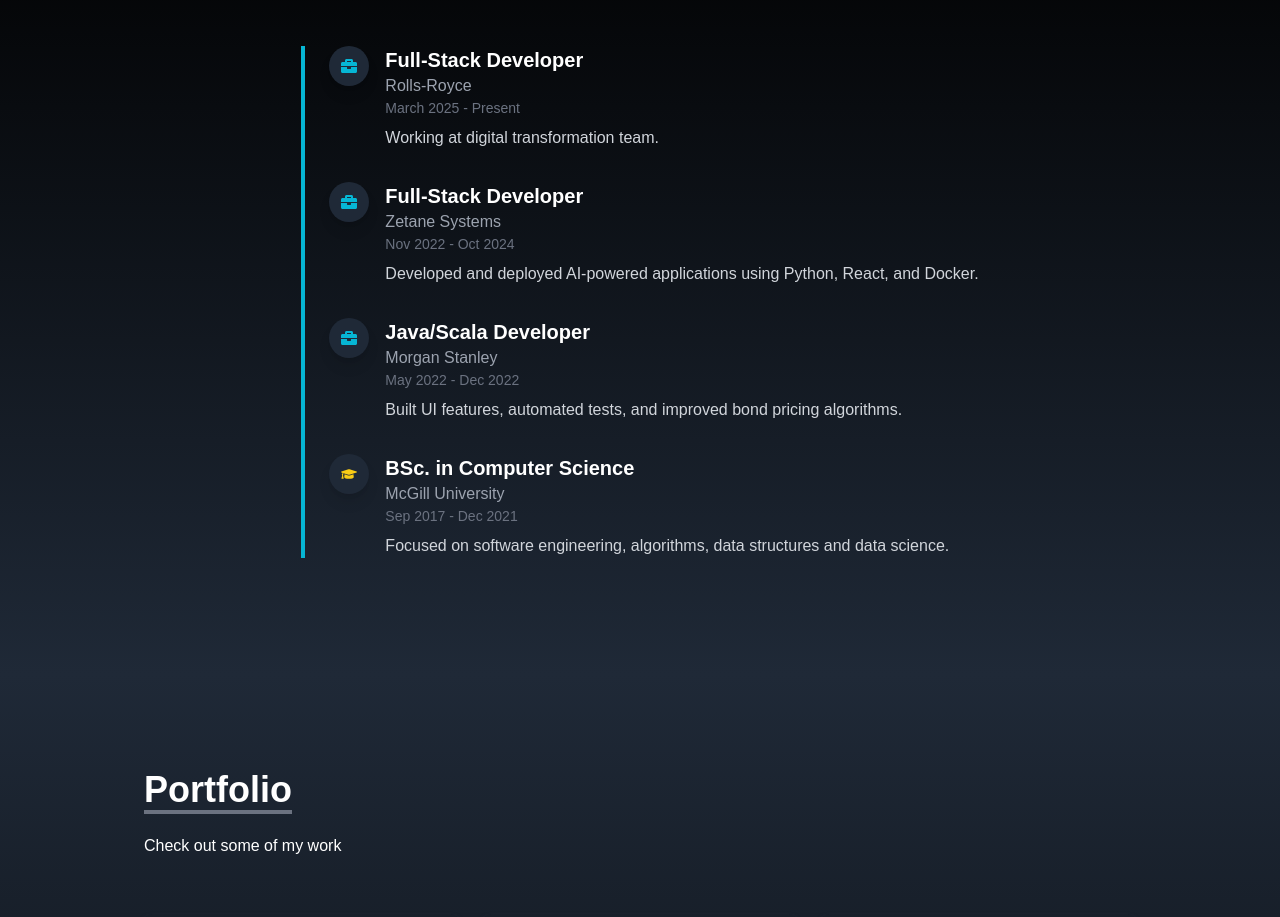
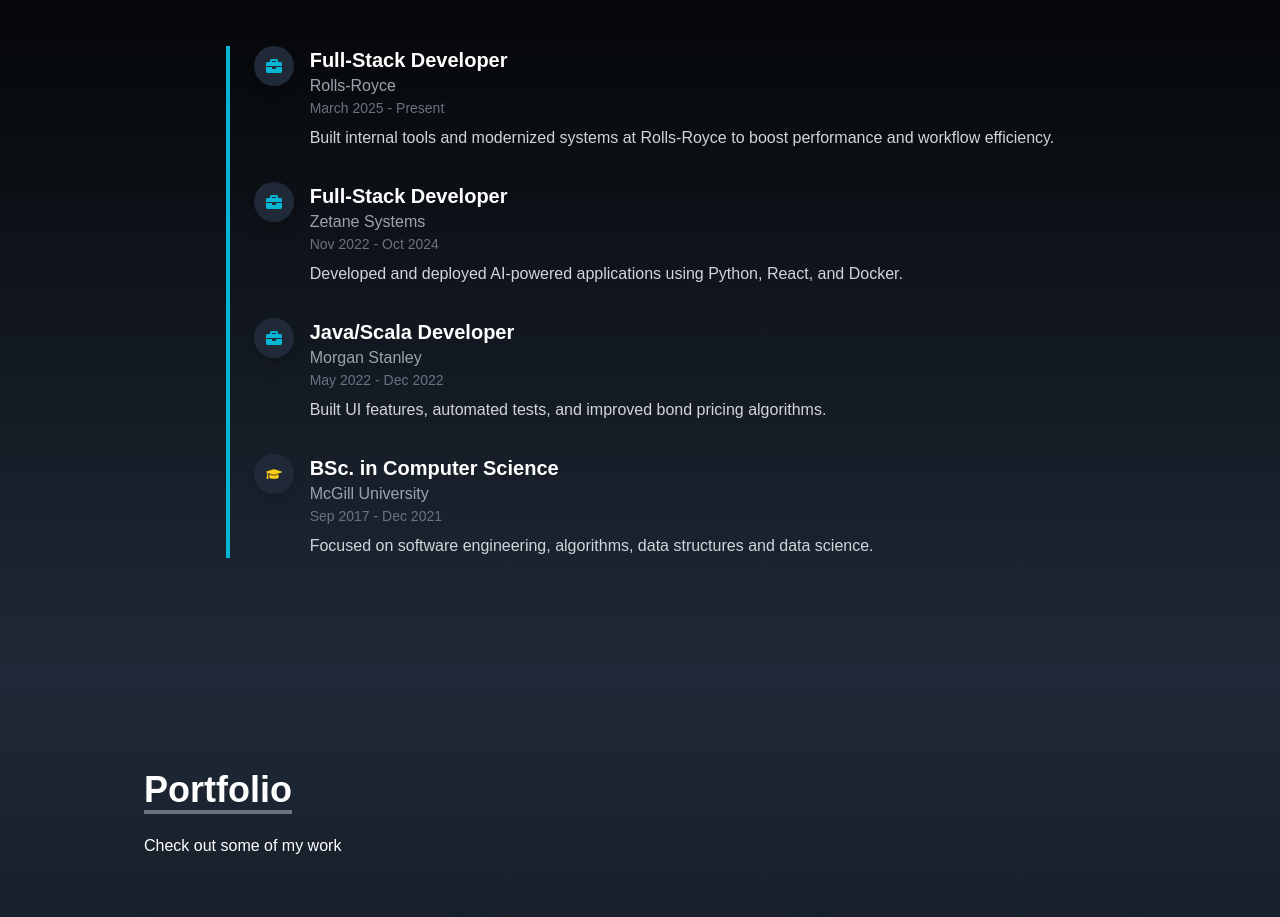
Before and after one commit to kaganrua/kaganrua-portfolio, a React (Create React App) app: page / in a window 1280 px wide. Shown: the part 1726-2643 px from the top of the page. Built offline with nearby package versions, Linux system fonts and the light colour scheme.

Commit message:
update my cv

```diff
--- a/src/components/WorkExperience.jsx
+++ b/src/components/WorkExperience.jsx
@@ -7,7 +7,7 @@
     company: "Rolls-Royce",
     date: "March 2025 - Present",
     icon: <FaBriefcase className="text-cyan-500" />,
-    description: "Working at digital transformation team.",
+    description: "Built internal tools and modernized systems at Rolls-Royce to boost performance and workflow efficiency.",
     startDate: new Date(2025, 3),
     endDate: null
   },
```
Also changed, not shown: 1 other file (tests, documents, lock files or other folders).
